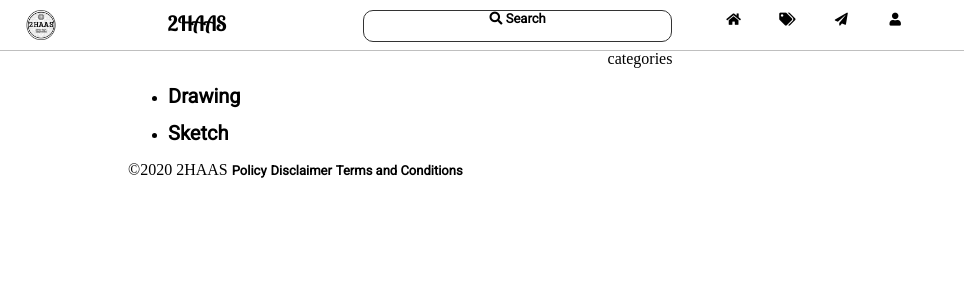
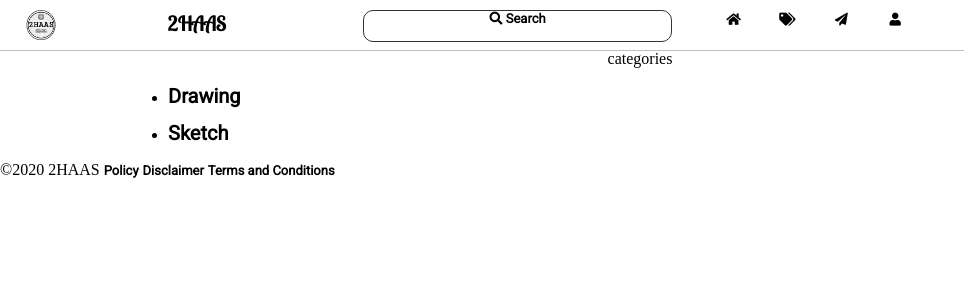
Before and after one commit to ajpalok/2haas-v-1, a Jekyll site: the page built from categories.html, in a window 1280 px wide and 900 px high. Shown: the top 300 px of the window, without its empty margins (0-964 px from the left). Built offline with Jekyll 4.4.1, drawn with Linux system fonts in a browser that asks for light colours; nearby versions of some CDN libraries; some web fonts are replaced.

Commit message:
Update default.html

```diff
--- a/_layouts/default.html
+++ b/_layouts/default.html
@@ -8,12 +8,10 @@
 {% include navbar.html %}
 
 	<div class="main">
-		<div style="width:100%; display: block;">
-			<div class="main-container">
-				{{ content }}
-			</div>
+		<div class="main-container">
+			{{ content }}
 		</div>
+	</div>
 {% include links.html %}
-	</div>
 </body>
 </html>
```
